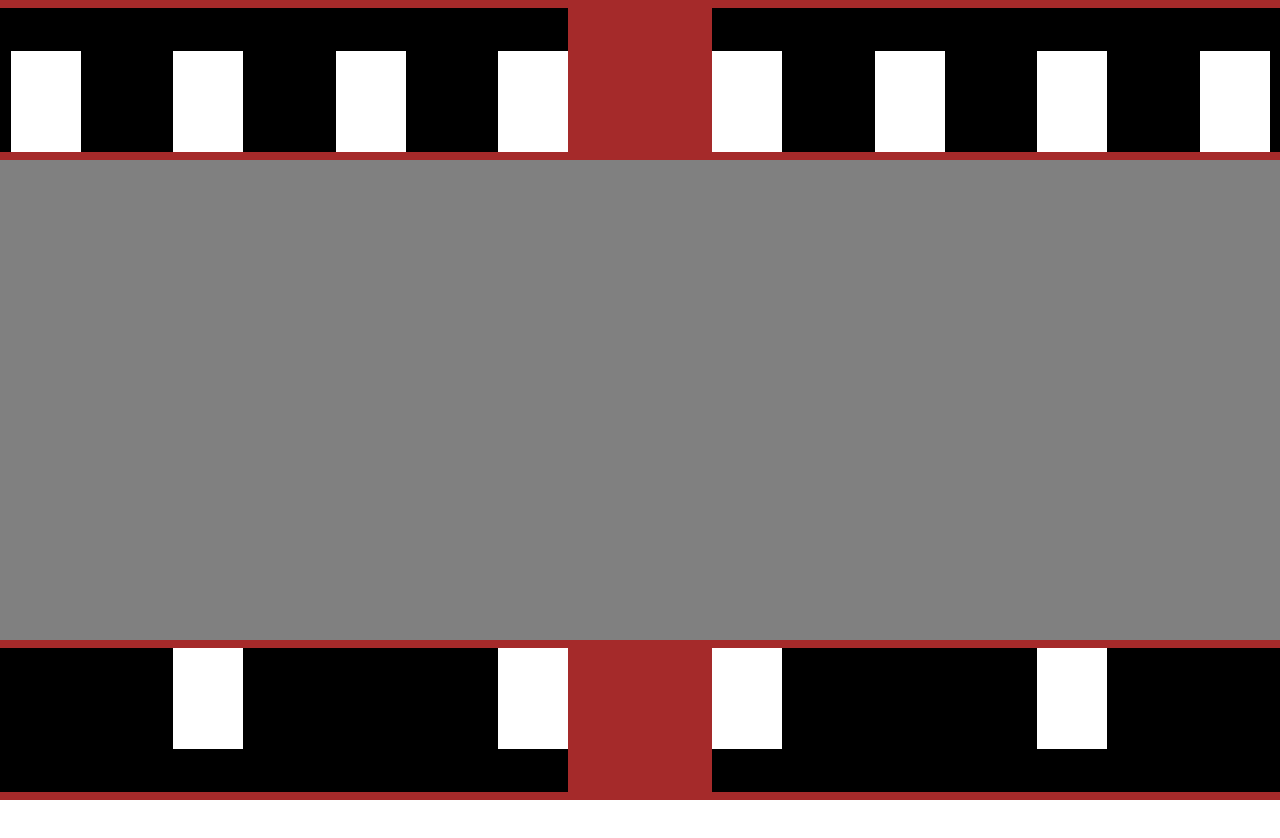
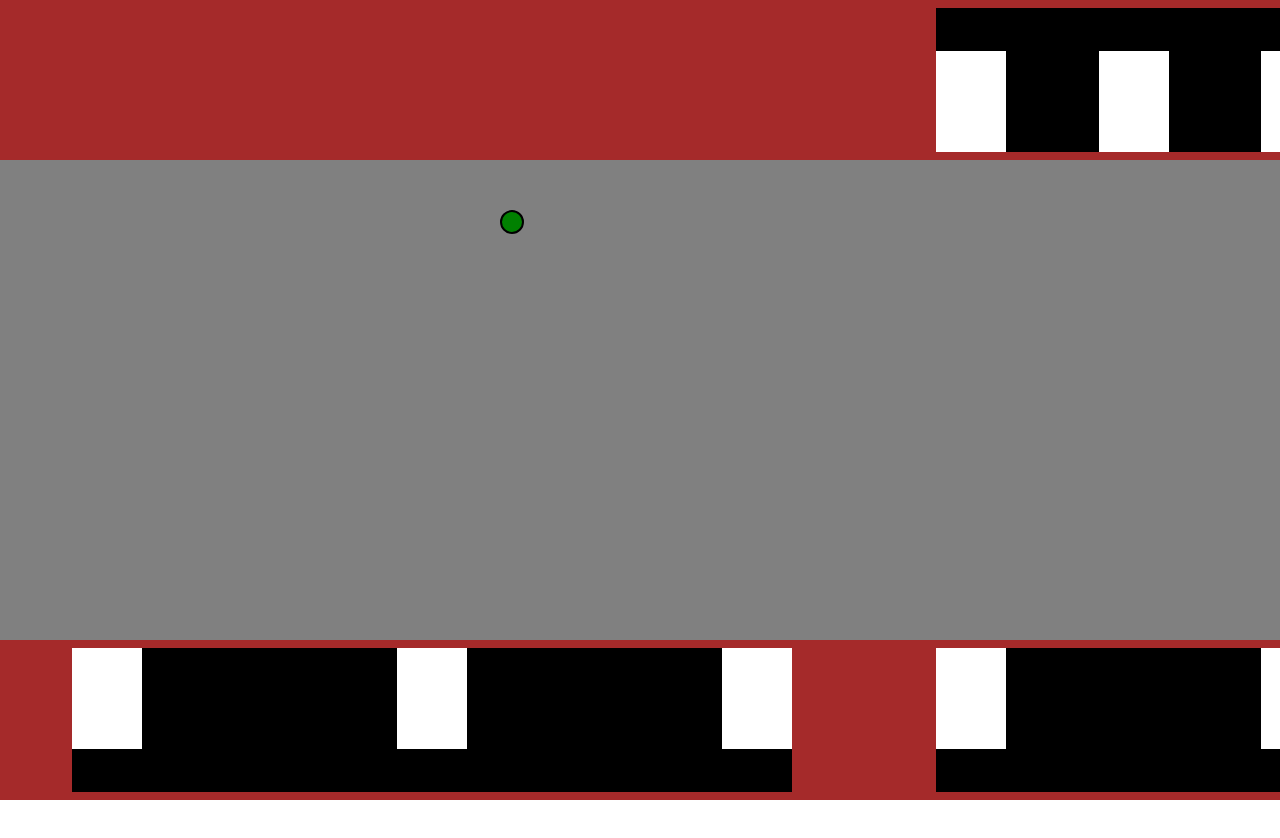
Before and after one commit to mt-xing/train-game, a React (Create React App) app: page / in a window 1280 px wide. Shown: the top 838 px of the page. Before the commit the page ends 800 px from the top, so only its background shows below. Built offline with nearby package versions, Linux system fonts and the light colour scheme.

Commit message:
Proper scroll

```diff
--- a/src/components/game/index.css
+++ b/src/components/game/index.css
@@ -1,3 +1,6 @@
 .game {
 	height: 100vh;
+	position: fixed;
+	top: 0;
+	left: 0;
 }
--- a/src/components/game/index.tsx
+++ b/src/components/game/index.tsx
@@ -1,14 +1,61 @@
-import React from 'react';
+import React, { useEffect, useState } from 'react';
 import Track from './track';
 import Platform from './platform';
 import './index.css';
+import { Pax } from '../../model/pax';
+import { carGap, carLength, platformWidth as pWidthAsu } from '../../consts/balanceConsts';
+import { Pos, getScrollFrac } from '../../utils';
+
+const p = new Pax({
+	destination: 'a', timing: [], blue: false, reservation: false, women: false, handicap: false
+});
+p.spawn([500, 50]);
+
+const platformSize = [6 * (carLength + carGap), 100] as Pos;
 
 function Game() {
+	const [scroll, setScroll] = useState(0);
+	const [windowWidth, setWindowWidth] = useState(window.innerWidth);
+	const [windowHeight, setWindowHeight] = useState(window.innerHeight);
+	useEffect(() => {
+		const ev1 = () => setScroll(getScrollFrac());
+		window.addEventListener('scroll', ev1);
+		const ev2 = () => {
+			setWindowWidth(window.innerWidth);
+			setWindowHeight(window.innerHeight);
+		};
+		window.addEventListener('resize', ev2);
+		return () => {
+			window.removeEventListener('scroll', ev1);
+			window.removeEventListener('resize', ev2);
+		};
+	}, []);
+
+	const pxPerAsu = (windowHeight * 0.6) / pWidthAsu;
+
+	const platformWidthAsu = platformSize[0];
+	const platformWidthPx = platformWidthAsu * pxPerAsu;
+
+	const scrollNeeded = platformWidthPx - windowWidth;
+	const startPx = scrollNeeded > 0 ? scrollNeeded * scroll : 0;
+
+	useEffect(() => {
+		const { body } = document;
+		if (!body) { return; }
+		if (scrollNeeded <= 0) {
+			body.style.height = '';
+		} else {
+			body.style.height = `${100 + (scrollNeeded / 10)}vh`;
+		}
+
+		return () => { body.style.height = ''; };
+	}, [scrollNeeded]);
+
 	return (
 		<main className="game">
-			<Track flip={true} trainState={'idle'} trainDoors={5} trainCars={6} maxDoors={5} maxCars={6} />
-			<Platform platformState={true} />
-			<Track flip={false} trainState={'idle'} trainDoors={3} trainCars={6} maxDoors={5} maxCars={6} />
+			<Track flip={true} trainState={'idle'} trainDoors={5} trainCars={4} maxDoors={5} maxCars={6} startPx={startPx} />
+			<Platform pax={[p]} startPx={startPx} />
+			<Track flip={false} trainState={'idle'} trainDoors={3} trainCars={6} maxDoors={5} maxCars={6} startPx={startPx} />
 		</main>
 	);
 }
--- a/src/components/game/platform/index.css
+++ b/src/components/game/platform/index.css
@@ -1,4 +1,14 @@
 .platform {
 	height: 60%;
 	background: gray;
+	position: relative;
 }
+
+.player {
+	width: 20px;
+	height: 20px;
+	border-radius: 20px;
+	border: 2px black solid;
+	background: green;
+	position: absolute;
+}
--- a/src/components/game/platform/index.tsx
+++ b/src/components/game/platform/index.tsx
@@ -1,15 +1,21 @@
 import React from 'react';
 import './index.css';
+import { PaxBase } from '../../../model/pax';
 
 type PlatformProps = {
-	platformState: boolean;
+	startPx: number;
+	pax: PaxBase[];
 };
 
 function Platform(props: PlatformProps) {
-	// eslint-disable-next-line @typescript-eslint/no-unused-vars
-	const { platformState } = props;
+	const { pax, startPx } = props;
+
 	return (
 		<section className='platform'>
+			{pax.map((p) => (p.position ? <div className='player' key={p.id} style={{
+				top: `${p.position[1]}px`,
+				left: `${p.position[0] - startPx}px`,
+			}} /> : null))}
 		</section>
 	);
 }
--- a/src/components/game/track/index.tsx
+++ b/src/components/game/track/index.tsx
@@ -11,13 +11,14 @@ type TrackProps = {
 	trainCars: number;
 	maxDoors: number;
 	maxCars: number;
+	startPx: number;
 };
 
 const doorWidth = 70;
 
 function Track(props: TrackProps) {
 	const {
-		flip, trainState, trainDoors, trainCars, maxDoors, maxCars,
+		flip, trainState, trainDoors, trainCars, maxDoors, maxCars, startPx,
 	} = props;
 
 	useEffect(() => {
@@ -73,7 +74,7 @@ function Track(props: TrackProps) {
 	);
 
 	return (
-		<section className={`track ${flip ? 'flip' : ''}`}>
+		<section className={`track ${flip ? 'flip' : ''}`} style={{ transform: `translateX(${-1 * startPx}px)` }} >
 			<div className={`train ${trainClass}`}>
 				{
 					allCarArr.map((_, i) => <div className="car" key={i} style={{
--- a/src/model/pax.ts
+++ b/src/model/pax.ts
@@ -20,10 +20,15 @@ export class PaxBase {
 	// There's a built in assumption here that upcharge stations
 	// will not require stall time. Hopefully that holds.
 
+	private iid: string;
+
 	constructor() {
 		this.pos = null;
 		this.targets = [];
+		this.iid = `${Math.random()}`.substring(2);
 	}
+
+	get userControllable() { return false; }
 
 	queueTarget(dest: Pos, callback?: () => void) {
 		this.targets.push([dest[0], dest[1], callback]);
@@ -59,6 +64,8 @@ export class PaxBase {
 	}
 
 	get position() { return this.pos; }
+
+	get id() { return this.iid; }
 }
 
 export class Pax extends PaxBase {
@@ -80,6 +87,8 @@ export class Pax extends PaxBase {
 		this.upchargedLtdExp = false;
 		this.timeSinceSpawn = 0;
 	}
+
+	get userControllable() { return true; }
 
 	get config() { return this.settings; }
 
--- a/src/utils.ts
+++ b/src/utils.ts
@@ -21,3 +21,11 @@ export function step(
 	const mult = dist / deltaVecDist;
 	return [x + deltaX * mult, y + deltaY * mult];
 }
+
+export function getScrollFrac() {
+	const h = document.documentElement;
+	const b = document.body;
+	const st = 'scrollTop';
+	const sh = 'scrollHeight';
+	return (h[st] || b[st]) / ((h[sh] || b[sh]) - h.clientHeight);
+}
```
